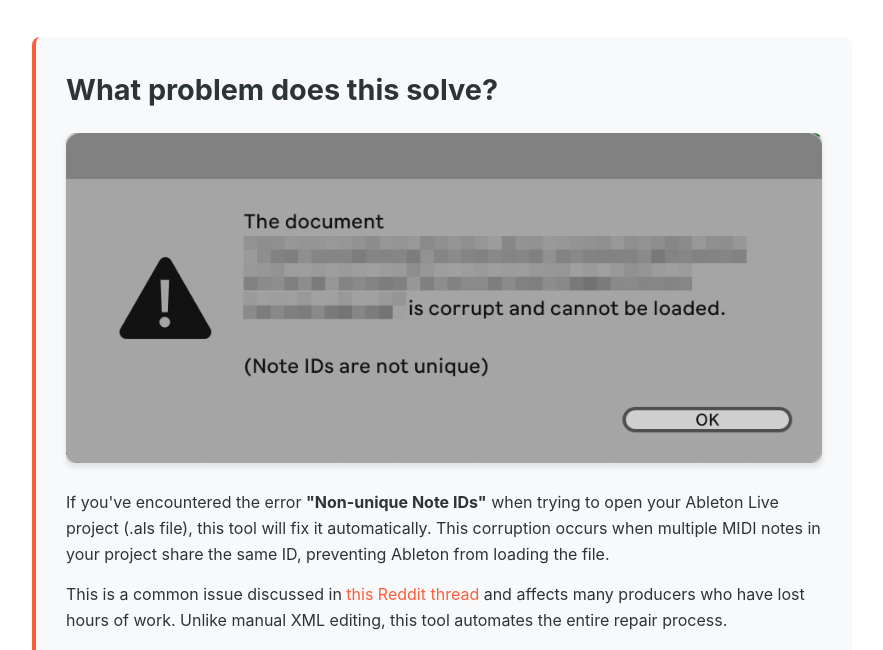
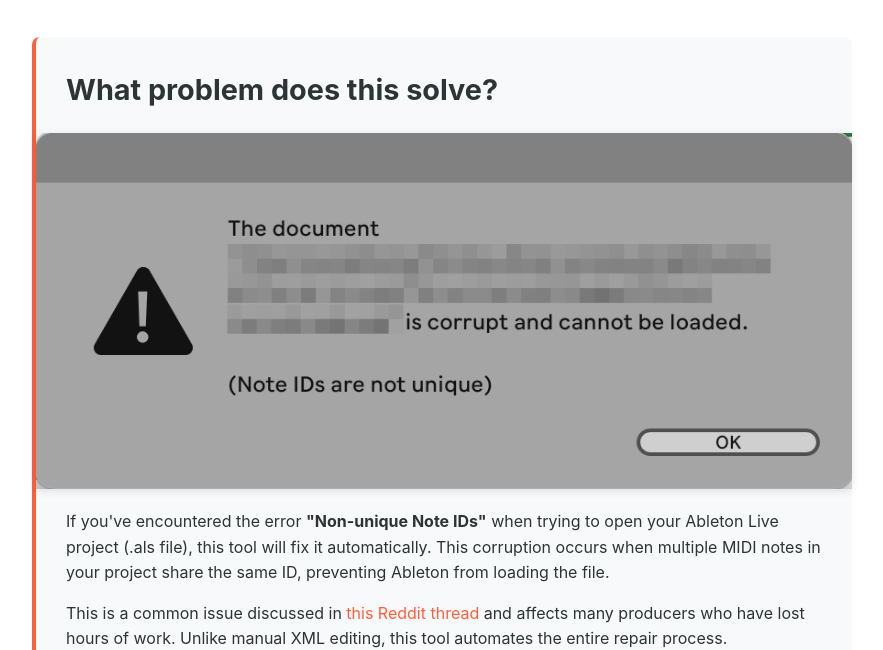
Before and after one commit to yokotoka/Ableton-Note-ID-are-not-unique-fix, a plain HTML site: page index.html in a window 1280 px wide. Shown: the part 165-815 px from the top of the page, without its empty margins (198-1081 px from the left). Drawn offline with Linux system fonts and the light colour scheme.

Commit message:
Fix screenshot width to fit content area properly

```diff
--- a/style.css
+++ b/style.css
@@ -71,15 +71,16 @@ h3 {
 }
 
 .error-screenshot {
-    margin: 20px 0;
+    margin: 20px -30px;
     text-align: center;
 }
 
 .error-screenshot img {
-    max-width: 100%;
+    width: 100%;
     height: auto;
-    border-radius: 8px;
-    box-shadow: 0 4px 6px var(--shadow);
+    border-radius: 0;
+    box-shadow: 0 2px 8px var(--shadow);
+    display: block;
 }
 
 .problem-description p {
```
